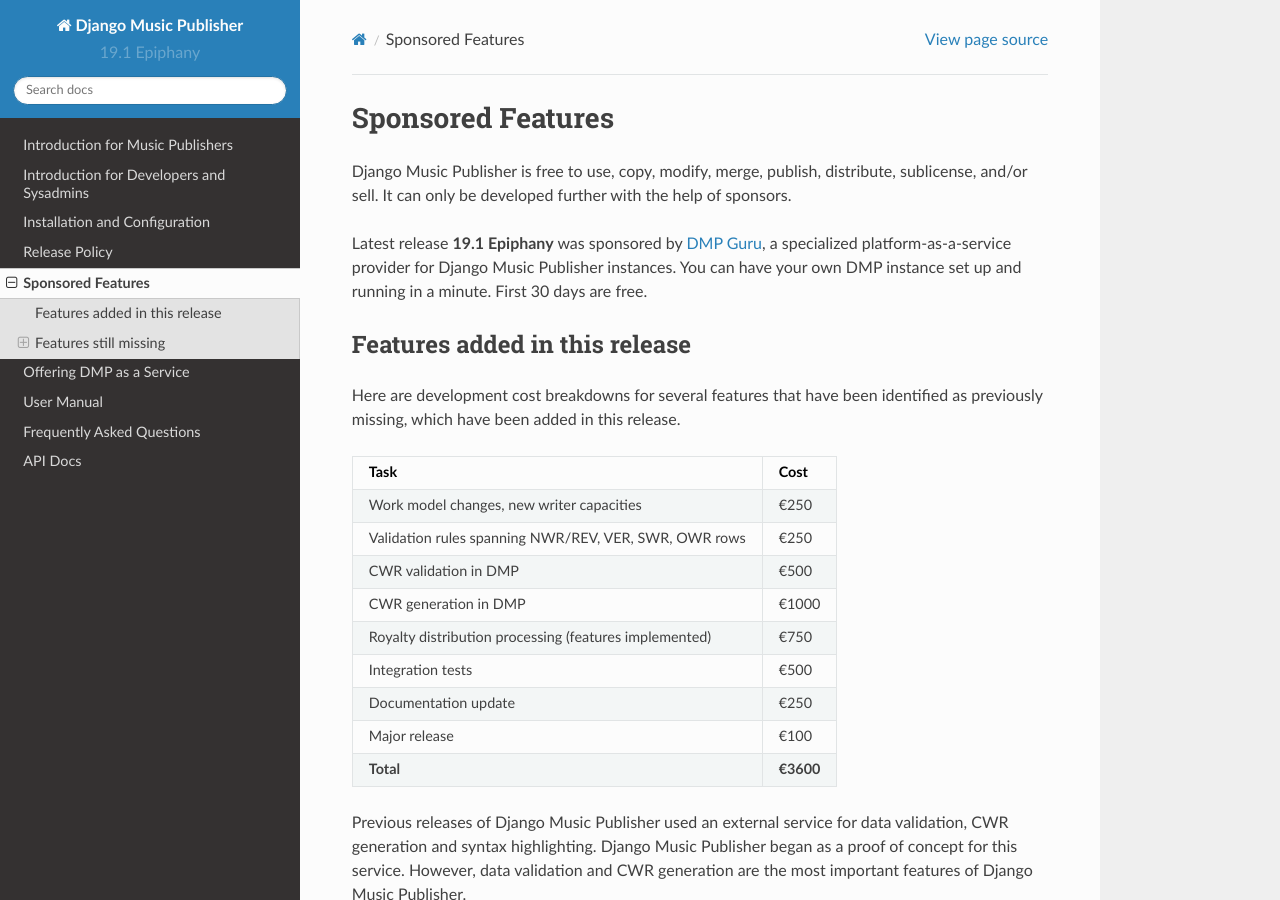
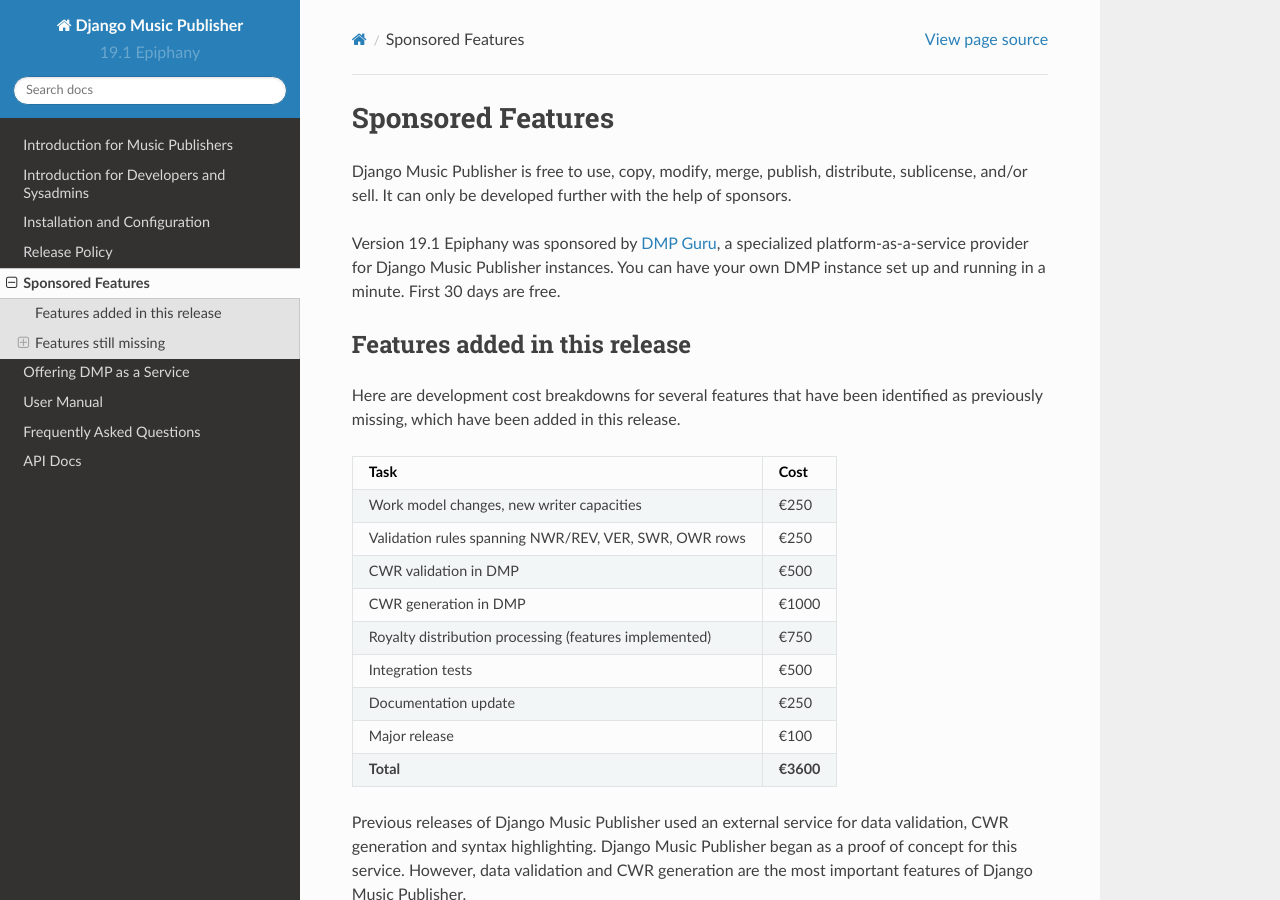
Before and after one commit to matijakolaric-com/django-music-publisher, a Sphinx documentation site: the page built from docs/features.rst, in a window 1280 px wide and 900 px high. Built offline with Sphinx 7.4.7 and the Read the Docs theme 2.0.0, drawn with Linux system fonts in a browser that asks for light colours; some of the changed text lies outside the part shown.

```diff
--- a/docs/features.rst
+++ b/docs/features.rst
@@ -3,7 +3,7 @@ Sponsored Features
 
 Django Music Publisher is free to use, copy, modify, merge, publish, distribute, sublicense, and/or sell. It can only be developed further with the help of sponsors.
 
-Latest release **19.1 Epiphany** was sponsored by `DMP Guru <https://dmp.guru>`_, a specialized platform-as-a-service provider for Django Music Publisher instances. You can have your own DMP instance set up and running in a minute. First 30 days are free.
+Version |version| was sponsored by `DMP Guru <https://dmp.guru>`_, a specialized platform-as-a-service provider for Django Music Publisher instances. You can have your own DMP instance set up and running in a minute. First 30 days are free.
 
 Features added in this release
 ++++++++++++++++++++++++++++++
--- a/docs/saas.rst
+++ b/docs/saas.rst
@@ -1,7 +1,7 @@
 Offering DMP as a Service
 #########################
 
-The idea behind Django Music Publisher is to give small publishers an opportunity to compete. With the **19.1 Epiphany** release, sponsored by DMP Guru, Django Music Publisher is finally is up to the task.
+The idea behind Django Music Publisher is to give small publishers an opportunity to compete. With the version |version|, sponsored by DMP Guru, Django Music Publisher is finally is up to the task.
 
 The code is released under MIT licence, which allows anyone, without any limitations, to provide a commercial or a free service based on it, potentially with some extensions.
 
```
Also changed, not shown: other parts of docs/features.rst (+5 -0 lines), .travis.yml.
